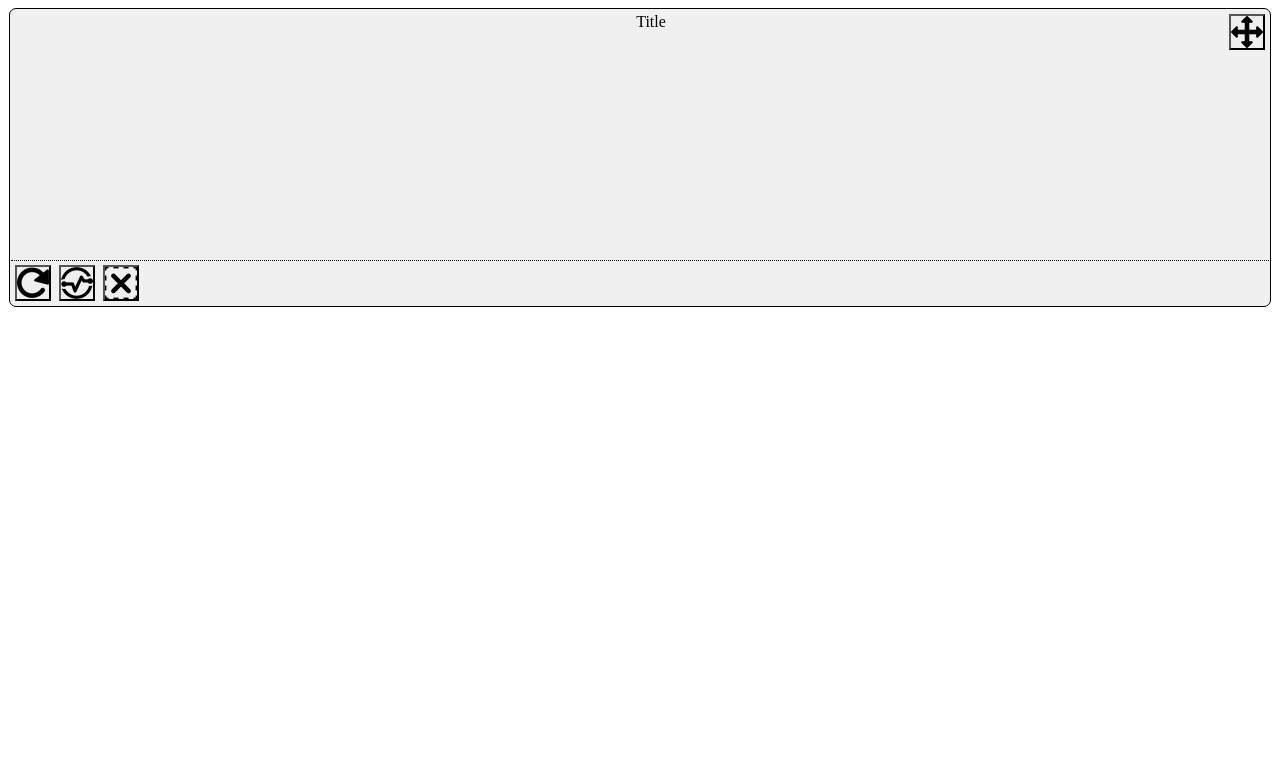
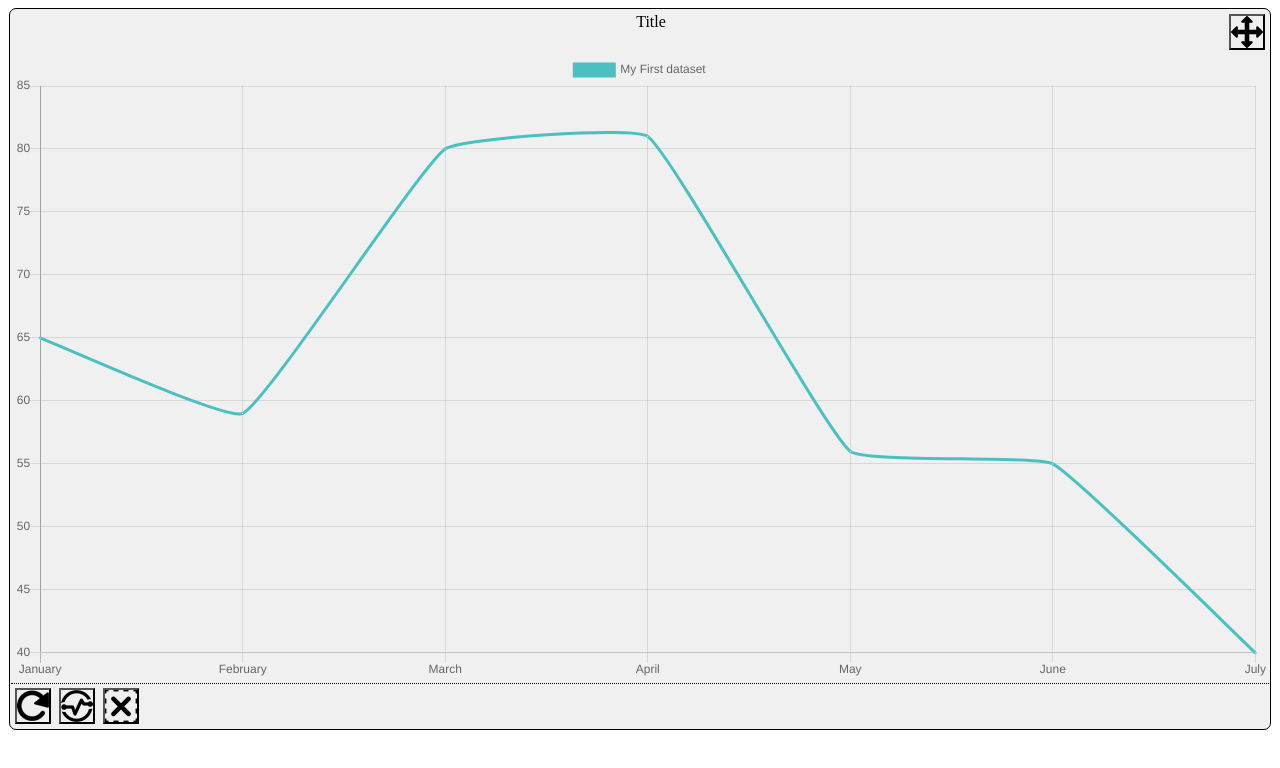
Before and after one commit to jethridge13/StockTracker, a React (Create React App) app in the folder stock-tracker/: page / in a window 1280 px wide. Shown: the top 768 px of the page. Built offline with nearby package versions, Linux system fonts and the light colour scheme.

Commit message:
Got a graph example working on the card

```diff
--- a/stock-tracker/package.json
+++ b/stock-tracker/package.json
@@ -5,7 +5,7 @@
   "dependencies": {
     "chart.js": "^2.7.2",
     "react": "^16.2.0",
-    "react-chartjs": "^1.2.0",
+    "react-chartjs-2": "^2.7.0",
     "react-dom": "^16.2.0",
     "react-scripts": "0.9.5"
   },
--- a/stock-tracker/src/Card.js
+++ b/stock-tracker/src/Card.js
@@ -1,4 +1,33 @@
 import React, { Component } from 'react';
+import { Line } from 'react-chartjs-2';
+
+// EXAMPLE DATA ONLY
+const data = {
+  labels: ['January', 'February', 'March', 'April', 'May', 'June', 'July'],
+  datasets: [
+    {
+      label: 'My First dataset',
+      fill: false,
+      lineTension: 0.1,
+      backgroundColor: 'rgba(75,192,192,0.4)',
+      borderColor: 'rgba(75,192,192,1)',
+      borderCapStyle: 'butt',
+      borderDash: [],
+      borderDashOffset: 0.0,
+      borderJoinStyle: 'miter',
+      pointBorderColor: 'rgba(75,192,192,1)',
+      pointBackgroundColor: '#fff',
+      pointBorderWidth: 1,
+      pointHoverRadius: 5,
+      pointHoverBackgroundColor: 'rgba(75,192,192,1)',
+      pointHoverBorderColor: 'rgba(220,220,220,1)',
+      pointHoverBorderWidth: 2,
+      pointRadius: 1,
+      pointHitRadius: 10,
+      data: [65, 59, 80, 81, 56, 55, 40]
+    }
+  ]
+};
 
 class TitleBar extends Component {
 
@@ -20,7 +49,7 @@
   render() {
     return (
       <div className="graph">
-        <canvas id={this.props.title}></canvas>
+        <Line data={data} />
       </div>
     );
   }
```
